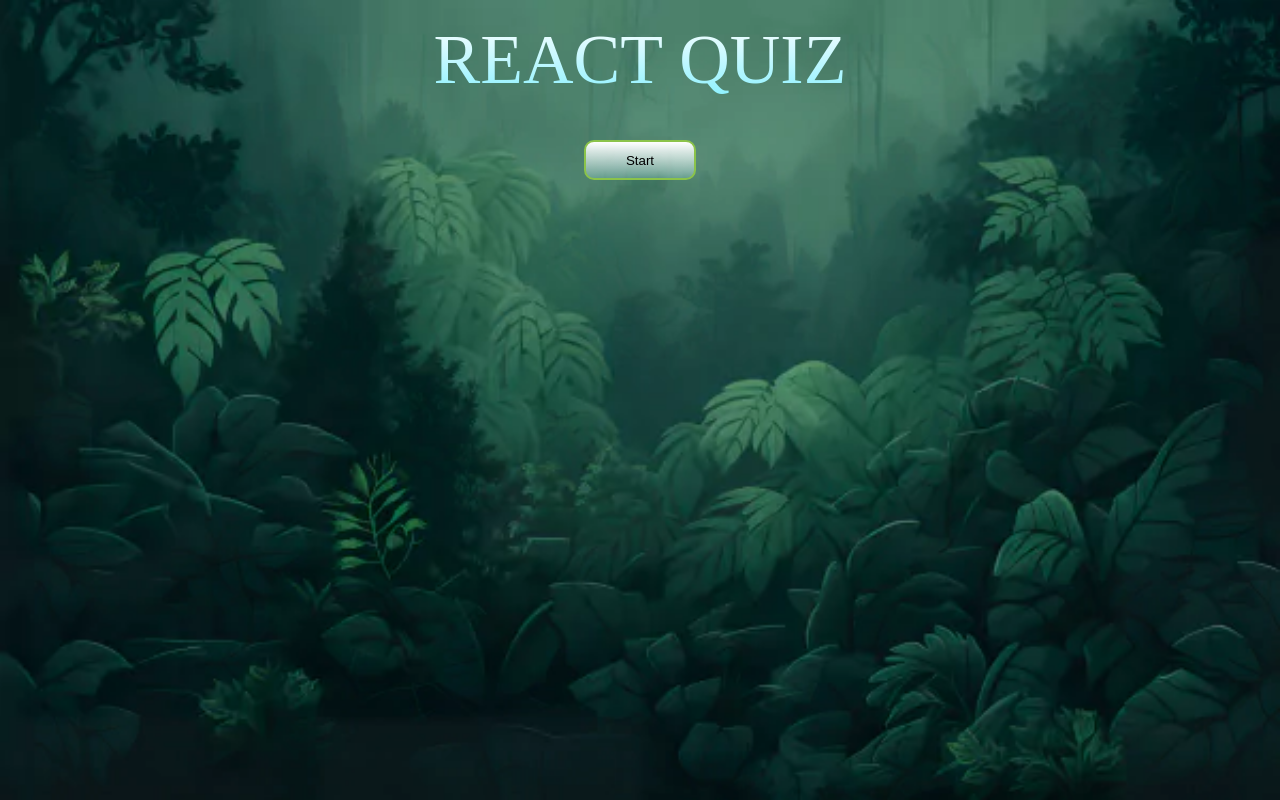
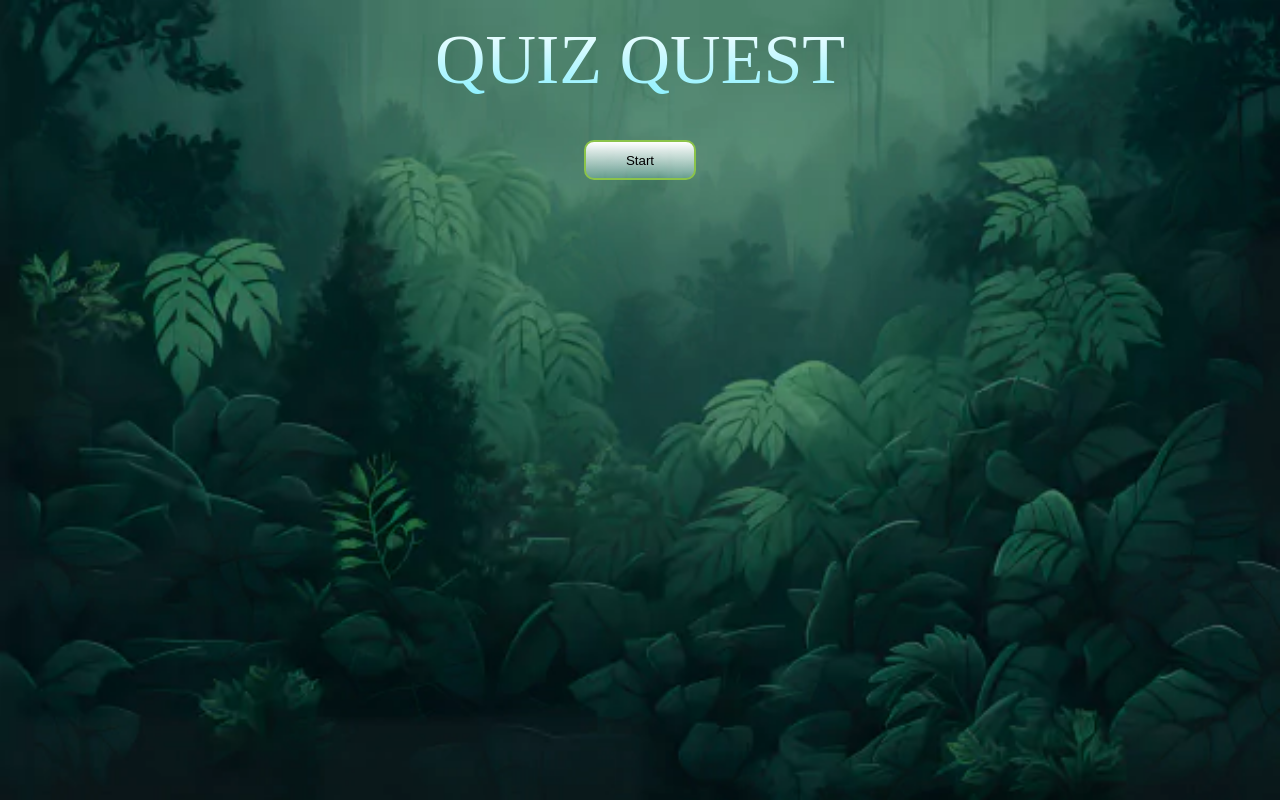
Before and after one commit to 369-Palma/quiz_app_ts, a React (Vite) app: page / in a window 1280 px wide. Built offline with nearby package versions, Linux system fonts and the light colour scheme.

Commit message:
name editing

```diff
--- a/src/App.tsx
+++ b/src/App.tsx
@@ -76,7 +76,7 @@ const App = () => {
     <>
       <GLobalStyle />
       <Wrapper>
-        <h1>REACT QUIZ</h1>
+        <h1>QUIZ QUEST</h1>
         {gameOver || userAnswers.length === TOTAL_QUESTIONS ? (
           <>
             <button className="start" onClick={startTrivia}>
```
